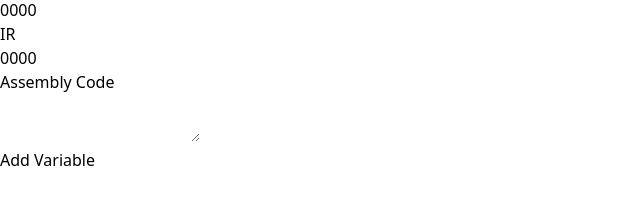
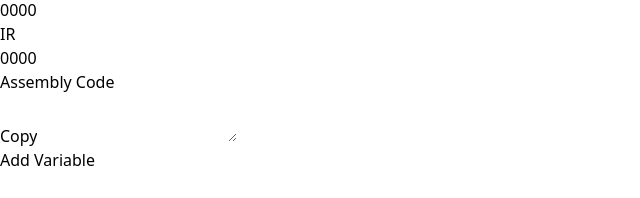
Before and after one commit to FelipeMalacarne/MARIEBlocks, a React (Vite) app in the folder mblocks-project/: page / in a window 1280 px wide. Shown: the part 530-728 px from the top of the page, without its empty margins (0-640 px from the left). Built offline with nearby package versions, Linux system fonts and the light colour scheme.

Commit message:
Correção de conflitos no App

```diff
--- a/mblocks-project/src/App.tsx
+++ b/mblocks-project/src/App.tsx
@@ -233,12 +233,20 @@ function App() {
             </Droppable>
           </DragDropContext>
         </div>
-        <div id='right-side' className='bg-white grid grid-rows-4 shadow-lg divide-y overflow-auto'>
-          <div className='row-span-3 m-3 mb-10 font-bold'>
-            <h1>Assembly Code</h1>
-            <textarea className='w-full h-full m-2' value={assemblyStr} readOnly></textarea>
+        <div id='right-side' className='bg-white grid grid-rows-4 divide-y-2 overflow-auto shadow-lg drop-shadow-xl'>
+          <div className='row-span-3 font-bold overflow-auto bg-slate-100 shadow-md relative'>
+            <h1 className='p-1 pl-2'>Assembly Code</h1>
+            <button
+              className='bg-blue-500 hover:bg-blue-700 text-white font-bold py-2 px-4 rounded shadow-md mb-4 absolute top-11 right-4'
+              onClick={() => {
+                navigator.clipboard.writeText(assemblyStr);
+                alert("Copied to clipboard!");
+              }}>
+              Copy
+            </button>
+            <textarea className='w-full h-full bg-slate-200 max-h-full p-2' value={assemblyStr} readOnly></textarea>
+          </div>
 
-          </div>
           <div id='variables' className='row-span-1 py-2 px-4 shadow-2xl overflow-auto bg-slate-100'>
             <div className='flex flex-col justify-center align-middle gap-2'>
               <button
```
Lines whose indentation alone changed are shown as unchanged.
